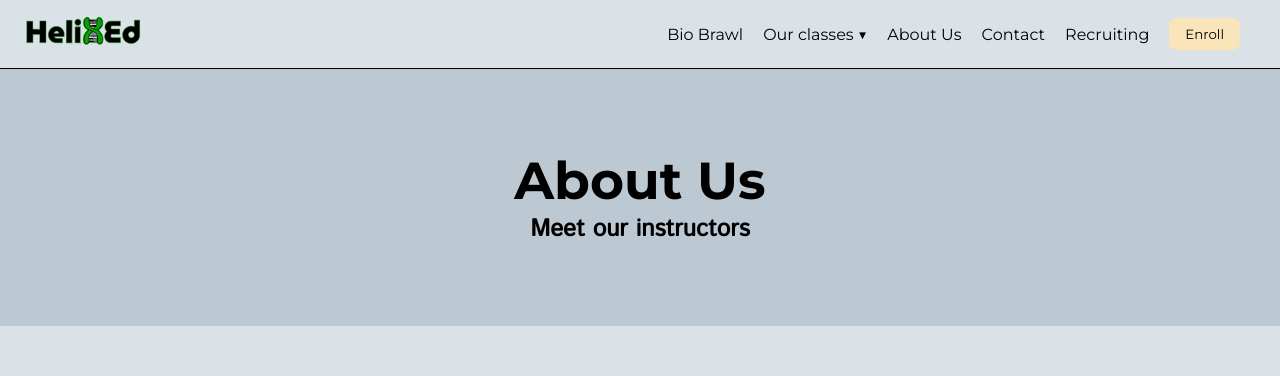
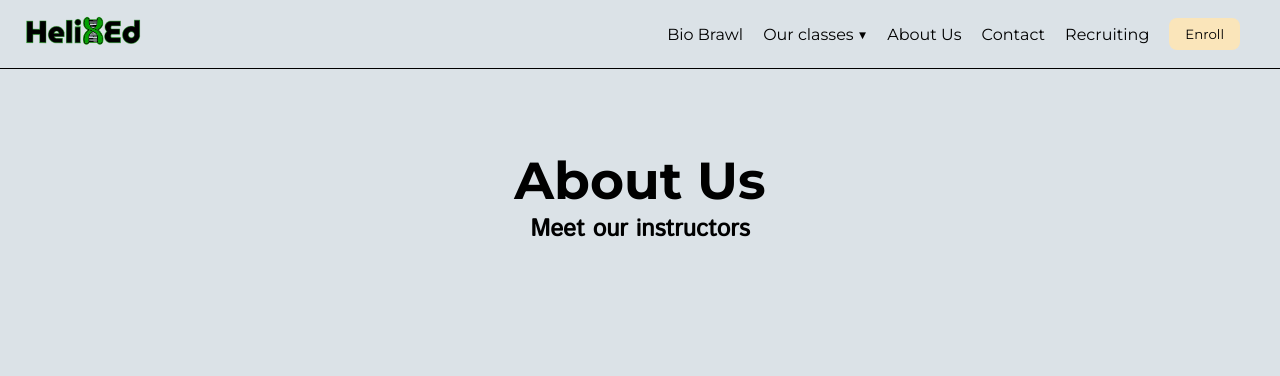
Before and after one commit to Stringatlas/Helix-Ed, a SvelteKit app: page /about-us in a window 1280 px wide. Shown: the top 376 px of the page. Built offline with nearby package versions, Linux system fonts and the light colour scheme.

Commit message:
Change spacing

```diff
--- a/src/routes/+page.svelte
+++ b/src/routes/+page.svelte
@@ -87,7 +87,7 @@
         border: none;
         padding: 1rem 3rem;
         font-size: 1.5rem;
-        font-family: "Inter";
+        // font-family: "Inter";
         background-color: $primary;
 
         border-radius: 16px;
--- a/src/routes/about-us/+page.svelte
+++ b/src/routes/about-us/+page.svelte
@@ -83,7 +83,7 @@
         display: flex;
         flex-direction: column;
         align-items: center;
-        background-color: darken($background-color, 10%);
+        background-color: darken($background-color, 0%);
     }
 
     .middle-section {
--- a/src/routes/classes/+layout.svelte
+++ b/src/routes/classes/+layout.svelte
@@ -177,7 +177,7 @@
         }
     }
     main {
-        padding: 20px 16px;
+        padding: 20px 40px;
     }
 
     .primary {
```
